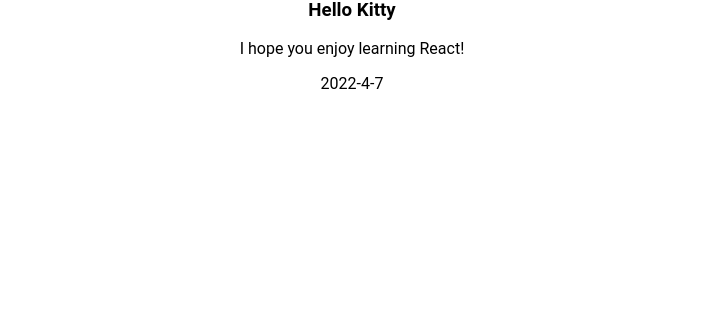
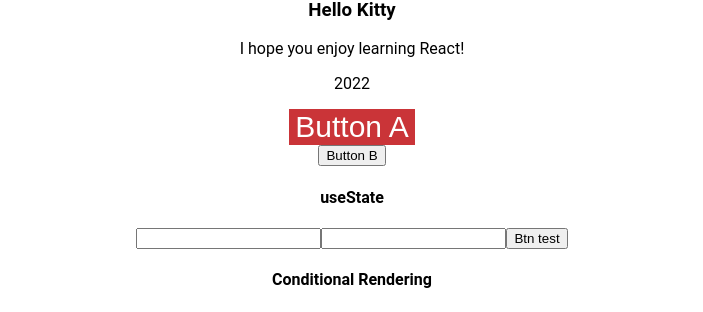
Before and after one commit to vietGit2912/react-ultimate, a React (Create React App) app: page / in a window 1280 px wide. Shown: the part 504-816 px from the top of the page, without its empty margins (288-991 px from the left). Built offline with nearby package versions, Linux system fonts and the light colour scheme.

Commit message:
handle props, conditional rendering, event handler, style component

```diff
--- a/src/App.js
+++ b/src/App.js
@@ -1,6 +1,8 @@
 import './App.css';
 import Comment from './components/ComposeComponents/Comment/index';
-
+import {Button, ButtonLogin, ButtonLogout} from './components/Button/index';
+import State from './State';
+import { useState } from 'react';
 
 const comment = {
   date: new Date(),
@@ -12,9 +14,26 @@ const comment = {
 };
 
  function App() {
+   const [isAuth, setIsAuth] = useState(false);
+   let button;
+   if(isAuth) {
+        button = <ButtonLogin />
+    }
+    else button = <ButtonLogout />
   return (
     <div className="App">
       <Comment comment={comment}/>
+      <Button
+        type='button'
+        id="btnA"
+        text='Button A'
+        onClick={() => {}}
+        style={{background: '#CA3438', fontSize: 30, color: 'white', border: 'none'}}
+      />
+      <Button type='submit' id="btnB" text='Button B' onClick={() => {}}/>
+      <State />
+      <h4>Conditional Rendering</h4>
+      {button}
     </div>
   )
 }
--- /dev/null
+++ b/src/State.jsx
@@ -0,0 +1,52 @@
+import React from 'react'
+import { useState } from 'react'
+
+function State() {
+  const [messageObj, setMessageObj] = useState({message: '', id: 1})
+  const [messObj2, setMessObj2] = useState({
+    author: '',
+    message: {
+      id:1,
+      text: ''
+    }
+  })
+
+  const id = 1;
+
+  function onChangeHandler(event) {
+    const val = event.target.value;
+    setMessageObj(prevState => {
+        console.log(prevState);
+        return {
+            ...prevState,
+            message: val
+        }
+    })
+  }
+
+  function onChangeHandler2(event) {
+    const val = event.target.value;
+    console.log(messObj2.message);
+    setMessObj2(prevState => ({
+        ...prevState,
+        message: {
+          ...prevState.message,
+          text: val
+        }
+    }))
+  }
+
+  const handleClick = (param) => () => { //curry function
+    console.log(param);
+  }
+  return (
+    <div>
+        <h4>useState</h4>
+        <input type='text' value={messageObj.message} onChange={onChangeHandler}/>
+        <input type='text' value={messObj2.message.text} onChange={onChangeHandler2} />
+        <button type='button' onClick={handleClick(id)} >Btn test</button>
+    </div>
+  )
+}
+
+export default State
--- a/src/components/Button/Button.jsx
+++ b/src/components/Button/Button.jsx
@@ -1,9 +1,9 @@
 import React from 'react'
 
-function Button() {
+function Button({text, ...props}) {
   return (
     <div>
-        <button type='button'>Submit</button>
+        <button {...props}>{text}</button>
     </div>
   )
 }
--- /dev/null
+++ b/src/components/Button/ButtonLogin.jsx
@@ -0,0 +1,9 @@
+import React from 'react'
+
+function ButtonLogin() {
+  return (
+    <div>ButtonLogin</div>
+  )
+}
+
+export default ButtonLogin
--- /dev/null
+++ b/src/components/Button/ButtonLogout.jsx
@@ -0,0 +1,9 @@
+import React from 'react'
+
+function ButtonLogout() {
+  return (
+    <div>ButtonLogout</div>
+  )
+}
+
+export default ButtonLogout
--- a/src/components/Button/index.js
+++ b/src/components/Button/index.js
@@ -1,2 +1,3 @@
 export {default as Button} from './Button';
-export {default as ButtonWithIcon} from './ButtonWithIcon'
+export {default as ButtonLogin} from './ButtonLogin';
+export {default as ButtonLogout} from './ButtonLogout';
--- a/src/components/Date/Date.jsx
+++ b/src/components/Date/Date.jsx
@@ -1,8 +1,8 @@
 import React from 'react'
 
 function Date({date}) {
-  console.log(date);
-  const dateInfor = date.getFullYear()+'-'+(date.getMonth()+1) +'-'+(date.getDay()+1)
+  // console.log(date);
+  const dateInfor = date.getFullYear()
   // console.log(props.date);
   return (
     <p>{dateInfor}</p>
```
Also changed, not shown: src/ConditionalRendering.jsx (added, +9 -0 lines), src/components/Button/ButtonWithIcon.jsx (deleted, +0 -9 lines).
